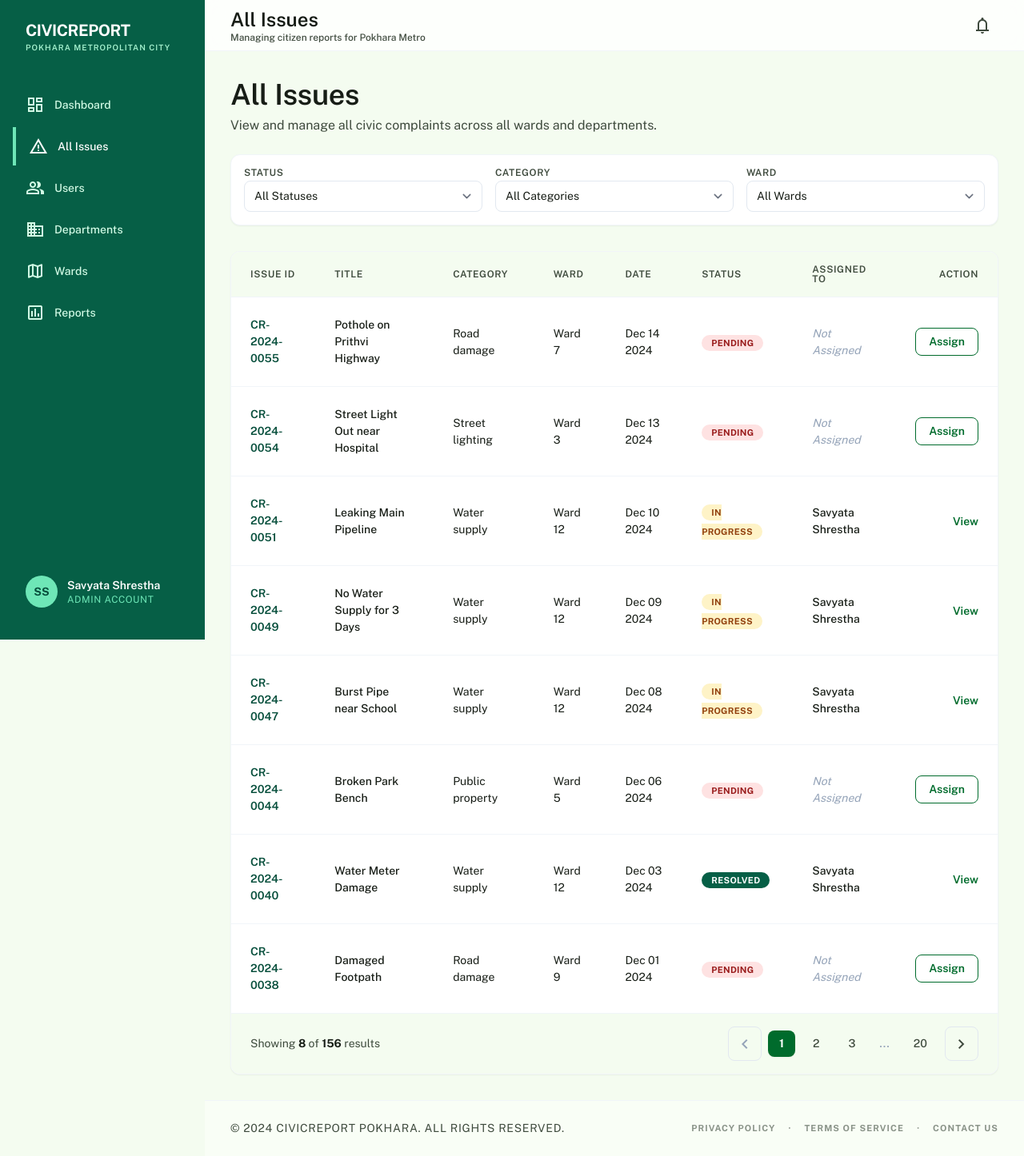
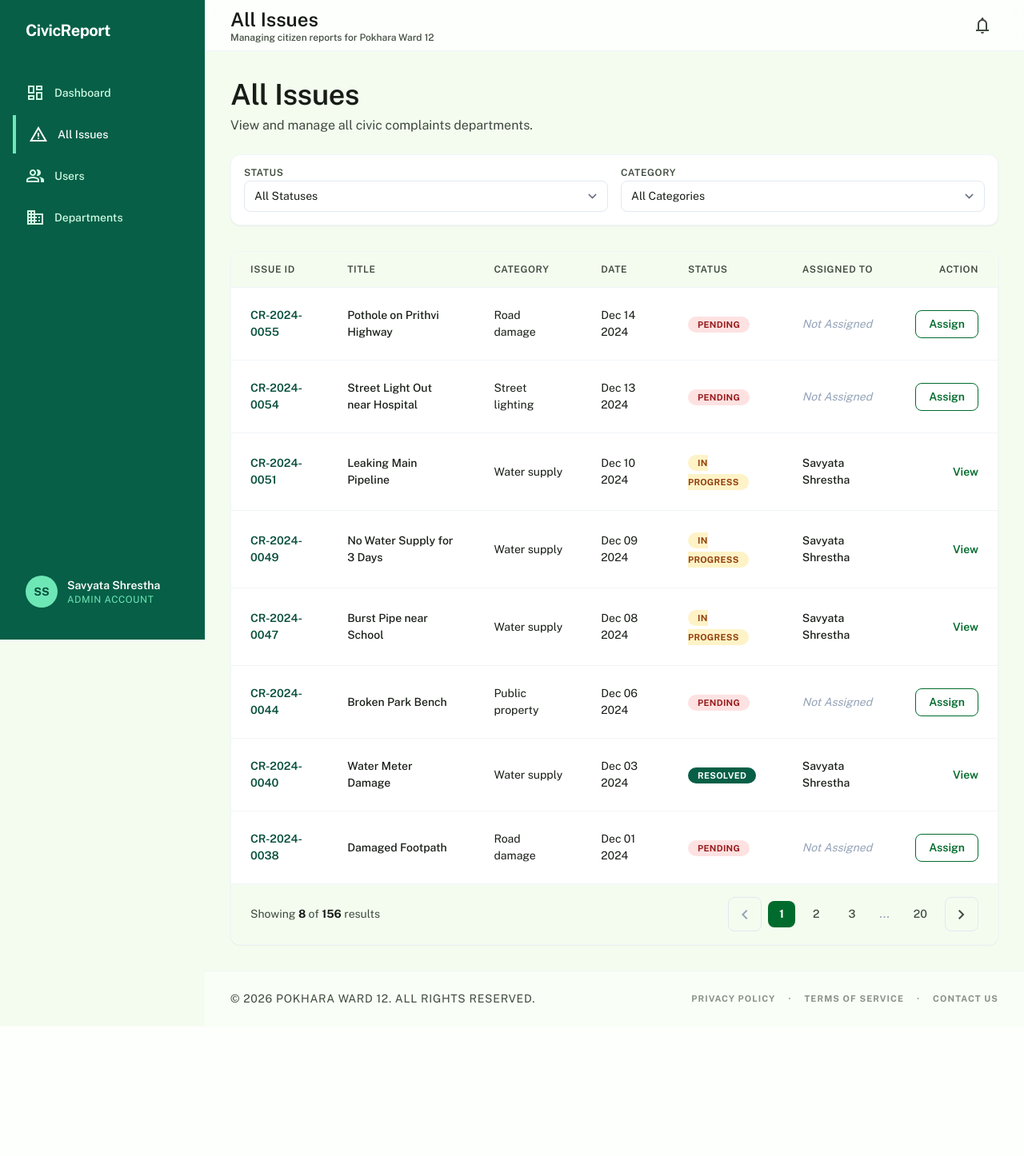
Before and after one commit to ssavyata/civicproject, a Django app: template templates/admin_all_issue.html in a window 1280 px wide. Shown: the whole page at 80% size. After the commit the page ends 1255 px from the top, so only its background shows below. Run offline with Django 5.2, Linux system fonts and the light colour scheme; the template is opened without the code that fills it, so the values that code supplies are empty; some libraries are stand-ins or nearby versions.

Commit message:
Update admin_all_issue.html

```diff
--- a/templates/admin_all_issue.html
+++ b/templates/admin_all_issue.html
@@ -3,7 +3,7 @@
 <html class="light" lang="en"><head>
 <meta charset="utf-8"/>
 <meta content="width=device-width, initial-scale=1.0" name="viewport"/>
-<title>All Issues | CivicReport Pokhara</title>
+<title>All Issues - CivicReport</title>
 <script src="https://cdn.tailwindcss.com?plugins=forms,container-queries"></script>
 <link href="https://fonts.googleapis.com/css2?family=Public+Sans:wght@400;500;600;700&amp;display=swap" rel="stylesheet"/>
 <link href="https://fonts.googleapis.com/css2?family=Material+Symbols+Outlined:wght,FILL@100..700,0..1&amp;display=swap" rel="stylesheet"/>
@@ -125,8 +125,7 @@
 <aside class="fixed left-0 top-0 h-screen w-64 z-40 bg-[#065F46] border-r border-emerald-800 flex flex-col justify-between py-6 px-4">
 <div>
 <div class="px-4 mb-10">
-<h1 class="text-xl font-bold tracking-tight text-white">CIVICREPORT</h1>
-<p class="text-[10px] tracking-widest text-emerald-200 font-semibold uppercase">Pokhara Metropolitan City</p>
+<h1 class="text-xl font-bold tracking-tight text-white">CivicReport</h1>
 </div>
 <nav class="space-y-1">
 <a class="flex items-center gap-3 text-emerald-100 hover:bg-emerald-800 rounded-lg px-4 py-3 transition-all" href="#">
@@ -144,14 +143,6 @@
 <a class="flex items-center gap-3 text-emerald-100 hover:bg-emerald-800 rounded-lg px-4 py-3 transition-all" href="#">
 <span class="material-symbols-outlined" data-icon="domain">domain</span>
 <span class="font-medium text-sm">Departments</span>
-</a>
-<a class="flex items-center gap-3 text-emerald-100 hover:bg-emerald-800 rounded-lg px-4 py-3 transition-all" href="#">
-<span class="material-symbols-outlined" data-icon="map">map</span>
-<span class="font-medium text-sm">Wards</span>
-</a>
-<a class="flex items-center gap-3 text-emerald-100 hover:bg-emerald-800 rounded-lg px-4 py-3 transition-all" href="#">
-<span class="material-symbols-outlined" data-icon="assessment">assessment</span>
-<span class="font-medium text-sm">Reports</span>
 </a>
 </nav>
 </div>
@@ -173,7 +164,7 @@
 <header class="sticky top-0 right-0 w-full z-30 bg-white/80 backdrop-blur-md border-b border-slate-100 flex justify-between items-center h-16 px-8">
 <div class="flex flex-col">
 <h2 class="font-h3 text-h3 text-on-surface leading-tight">All Issues</h2>
-<span class="text-xs text-on-surface-variant font-medium">Managing citizen reports for Pokhara Metro</span>
+<span class="text-xs text-on-surface-variant font-medium">Managing citizen reports for Pokhara Ward 12</span>
 </div>
 <div class="flex items-center gap-4">
 <button class="hover:bg-emerald-50 rounded-full p-2 transition-colors text-on-surface-variant">
@@ -185,7 +176,7 @@
 <!-- Content Header -->
 <div class="mb-lg">
 <h1 class="font-h2 text-h2 text-on-background mb-xs">All Issues</h1>
-<p class="font-body-md text-on-surface-variant">View and manage all civic complaints across all wards and departments.</p>
+<p class="font-body-md text-on-surface-variant">View and manage all civic complaints departments.</p>
 </div>
 <!-- Filter Bar -->
 <div class="flex gap-md mb-xl items-center bg-white p-md rounded-xl shadow-sm border border-slate-100">
@@ -208,17 +199,6 @@
 <option>Public property</option>
 </select>
 </div>
-<div class="flex flex-col gap-1 flex-1">
-<label class="font-label-caps text-label-caps text-on-surface-variant">WARD</label>
-<select class="form-select w-full border-slate-200 rounded-lg text-body-sm focus:ring-primary focus:border-primary transition-all">
-<option>All Wards</option>
-<option>Ward 3</option>
-<option>Ward 5</option>
-<option>Ward 7</option>
-<option>Ward 9</option>
-<option>Ward 12</option>
-</select>
-</div>
 </div>
 <!-- Issues Table Card -->
 <div class="bg-white rounded-xl shadow-sm border border-slate-100 overflow-hidden">
@@ -228,7 +208,6 @@
 <th class="px-lg py-md font-label-caps text-label-caps text-on-surface-variant">ISSUE ID</th>
 <th class="px-lg py-md font-label-caps text-label-caps text-on-surface-variant">TITLE</th>
 <th class="px-lg py-md font-label-caps text-label-caps text-on-surface-variant">CATEGORY</th>
-<th class="px-lg py-md font-label-caps text-label-caps text-on-surface-variant">WARD</th>
 <th class="px-lg py-md font-label-caps text-label-caps text-on-surface-variant">DATE</th>
 <th class="px-lg py-md font-label-caps text-label-caps text-on-surface-variant">STATUS</th>
 <th class="px-lg py-md font-label-caps text-label-caps text-on-surface-variant">ASSIGNED TO</th>
@@ -241,7 +220,6 @@
 <td class="px-lg py-lg text-body-sm font-semibold text-emerald-900">CR-2024-0055</td>
 <td class="px-lg py-lg text-body-sm font-medium">Pothole on Prithvi Highway</td>
 <td class="px-lg py-lg text-body-sm">Road damage</td>
-<td class="px-lg py-lg text-body-sm">Ward 7</td>
 <td class="px-lg py-lg text-body-sm">Dec 14 2024</td>
 <td class="px-lg py-lg">
 <span class="bg-[#FEE2E2] text-[#991B1B] px-3 py-1 rounded-full text-[11px] font-bold tracking-wide uppercase">PENDING</span>
@@ -256,7 +234,6 @@
 <td class="px-lg py-lg text-body-sm font-semibold text-emerald-900">CR-2024-0054</td>
 <td class="px-lg py-lg text-body-sm font-medium">Street Light Out near Hospital</td>
 <td class="px-lg py-lg text-body-sm">Street lighting</td>
-<td class="px-lg py-lg text-body-sm">Ward 3</td>
 <td class="px-lg py-lg text-body-sm">Dec 13 2024</td>
 <td class="px-lg py-lg">
 <span class="bg-[#FEE2E2] text-[#991B1B] px-3 py-1 rounded-full text-[11px] font-bold tracking-wide uppercase">PENDING</span>
@@ -271,7 +248,6 @@
 <td class="px-lg py-lg text-body-sm font-semibold text-emerald-900">CR-2024-0051</td>
 <td class="px-lg py-lg text-body-sm font-medium">Leaking Main Pipeline</td>
 <td class="px-lg py-lg text-body-sm">Water supply</td>
-<td class="px-lg py-lg text-body-sm">Ward 12</td>
 <td class="px-lg py-lg text-body-sm">Dec 10 2024</td>
 <td class="px-lg py-lg">
 <span class="bg-[#FEF3C7] text-[#92400E] px-3 py-1 rounded-full text-[11px] font-bold tracking-wide uppercase">IN PROGRESS</span>
@@ -286,7 +262,6 @@
 <td class="px-lg py-lg text-body-sm font-semibold text-emerald-900">CR-2024-0049</td>
 <td class="px-lg py-lg text-body-sm font-medium">No Water Supply for 3 Days</td>
 <td class="px-lg py-lg text-body-sm">Water supply</td>
-<td class="px-lg py-lg text-body-sm">Ward 12</td>
 <td class="px-lg py-lg text-body-sm">Dec 09 2024</td>
 <td class="px-lg py-lg">
 <span class="bg-[#FEF3C7] text-[#92400E] px-3 py-1 rounded-full text-[11px] font-bold tracking-wide uppercase">IN PROGRESS</span>
@@ -301,7 +276,6 @@
 <td class="px-lg py-lg text-body-sm font-semibold text-emerald-900">CR-2024-0047</td>
 <td class="px-lg py-lg text-body-sm font-medium">Burst Pipe near School</td>
 <td class="px-lg py-lg text-body-sm">Water supply</td>
-<td class="px-lg py-lg text-body-sm">Ward 12</td>
 <td class="px-lg py-lg text-body-sm">Dec 08 2024</td>
 <td class="px-lg py-lg">
 <span class="bg-[#FEF3C7] text-[#92400E] px-3 py-1 rounded-full text-[11px] font-bold tracking-wide uppercase">IN PROGRESS</span>
@@ -316,7 +290,6 @@
 <td class="px-lg py-lg text-body-sm font-semibold text-emerald-900">CR-2024-0044</td>
 <td class="px-lg py-lg text-body-sm font-medium">Broken Park Bench</td>
 <td class="px-lg py-lg text-body-sm">Public property</td>
-<td class="px-lg py-lg text-body-sm">Ward 5</td>
 <td class="px-lg py-lg text-body-sm">Dec 06 2024</td>
 <td class="px-lg py-lg">
 <span class="bg-[#FEE2E2] text-[#991B1B] px-3 py-1 rounded-full text-[11px] font-bold tracking-wide uppercase">PENDING</span>
@@ -331,7 +304,6 @@
 <td class="px-lg py-lg text-body-sm font-semibold text-emerald-900">CR-2024-0040</td>
 <td class="px-lg py-lg text-body-sm font-medium">Water Meter Damage</td>
 <td class="px-lg py-lg text-body-sm">Water supply</td>
-<td class="px-lg py-lg text-body-sm">Ward 12</td>
 <td class="px-lg py-lg text-body-sm">Dec 03 2024</td>
 <td class="px-lg py-lg">
 <span class="bg-[#065F46] text-white px-3 py-1 rounded-full text-[11px] font-bold tracking-wide uppercase">RESOLVED</span>
@@ -346,7 +318,6 @@
 <td class="px-lg py-lg text-body-sm font-semibold text-emerald-900">CR-2024-0038</td>
 <td class="px-lg py-lg text-body-sm font-medium">Damaged Footpath</td>
 <td class="px-lg py-lg text-body-sm">Road damage</td>
-<td class="px-lg py-lg text-body-sm">Ward 9</td>
 <td class="px-lg py-lg text-body-sm">Dec 01 2024</td>
 <td class="px-lg py-lg">
 <span class="bg-[#FEE2E2] text-[#991B1B] px-3 py-1 rounded-full text-[11px] font-bold tracking-wide uppercase">PENDING</span>
@@ -379,7 +350,7 @@
 </main>
 <!-- Minimal Footer -->
 <footer class="mt-auto px-xl py-lg text-center border-t border-slate-100 bg-white/40"><div class="max-w-container-max mx-auto flex flex-col md:flex-row justify-between items-center gap-4">
-<p class="text-body-sm text-on-surface-variant uppercase tracking-wider">© 2024 CIVICREPORT POKHARA. ALL RIGHTS RESERVED.</p>
+<p class="text-body-sm text-on-surface-variant uppercase tracking-wider">© 2026 Pokhara Ward 12. ALL RIGHTS RESERVED.</p>
 <div class="flex gap-md text-[11px] font-bold text-on-surface-variant/60 tracking-widest uppercase">
 <a class="hover:text-primary transition-colors" href="#">PRIVACY POLICY</a>
 <span>·</span>
```
